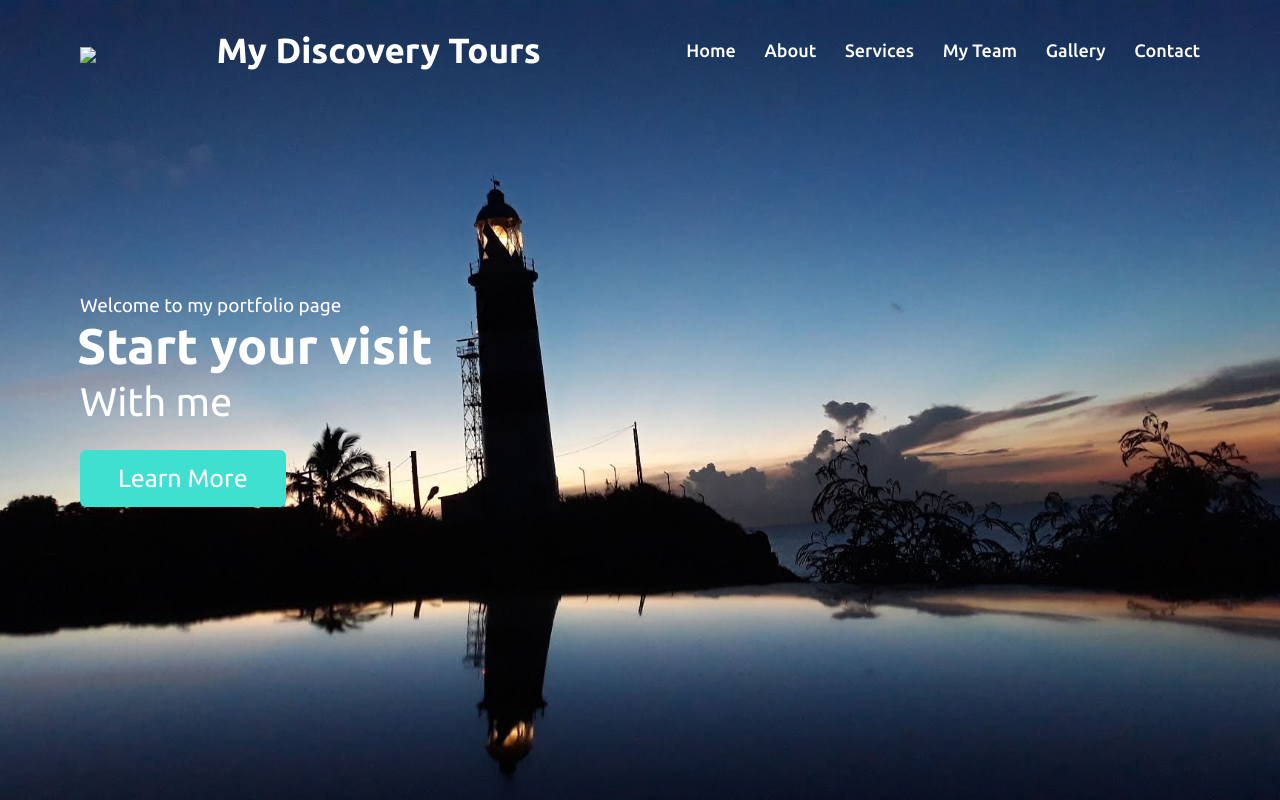
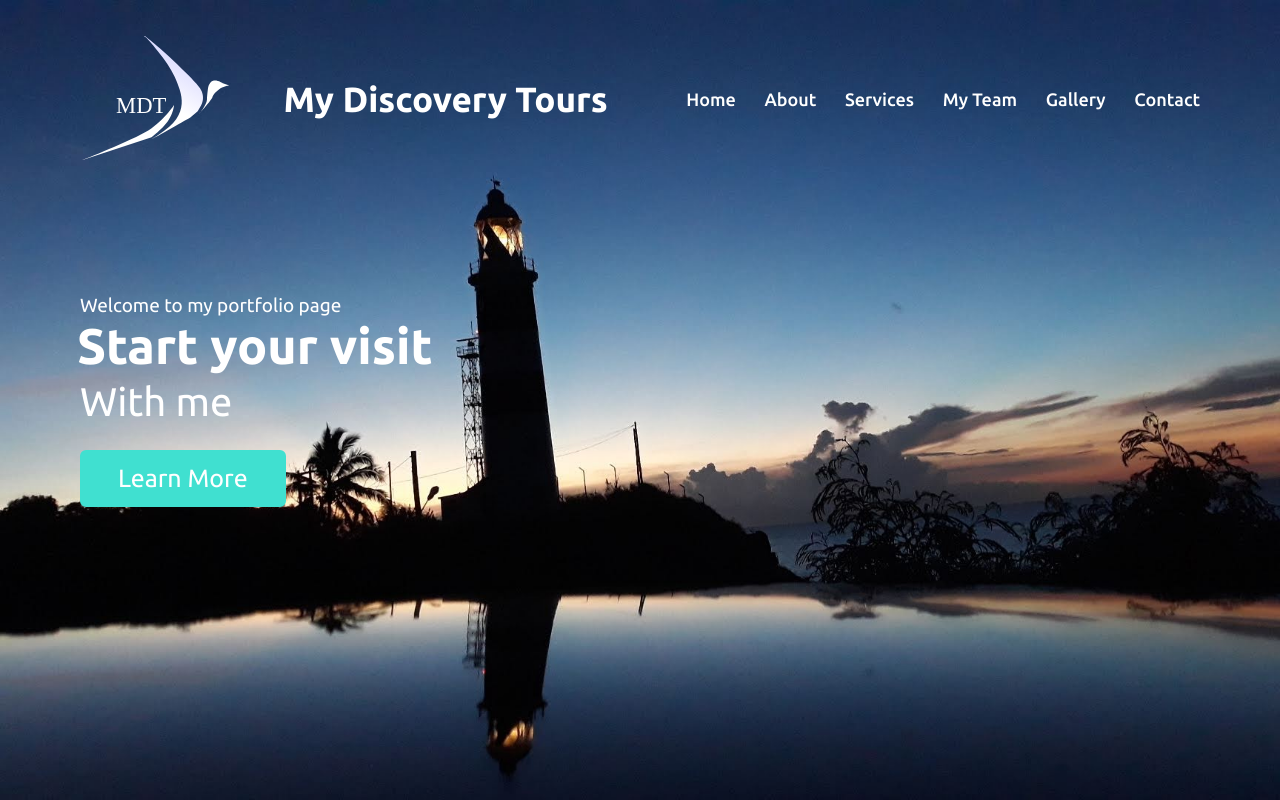
Before and after one commit to Sandixi/Webdiscoverytours, a plain HTML site: page index.html in a window 1280 px wide. Shown: the top 800 px of the page. Drawn offline with nearby package versions, Linux system fonts and the light colour scheme; a script that the page names is missing; files whose address does not match are found by name.

Commit message:
Update index.html

```diff
--- a/index.html
+++ b/index.html
@@ -21,7 +21,7 @@
     </div>
     <nav class="navbar">
         <div class="max-width">
-        	<div class="logo"><a href="#"><img src ="./images/logo.svg"></a></div>
+        	<div class="logo"><a href="#"><img src ="logo.svg"></a></div>
 
             <div class="logo"><a href="#">My Discovery Tours</a></div>
 
```
